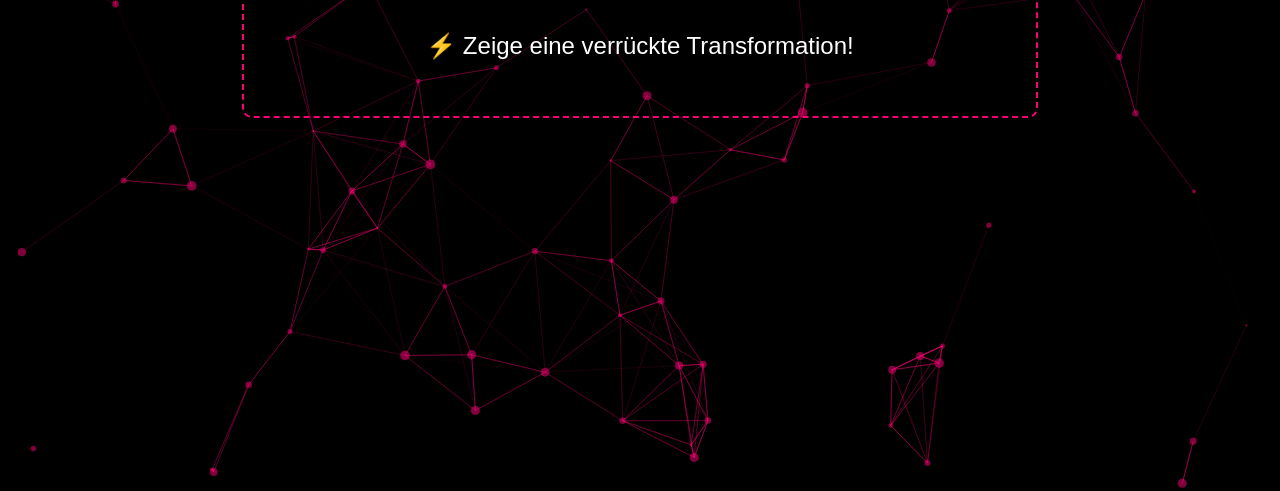
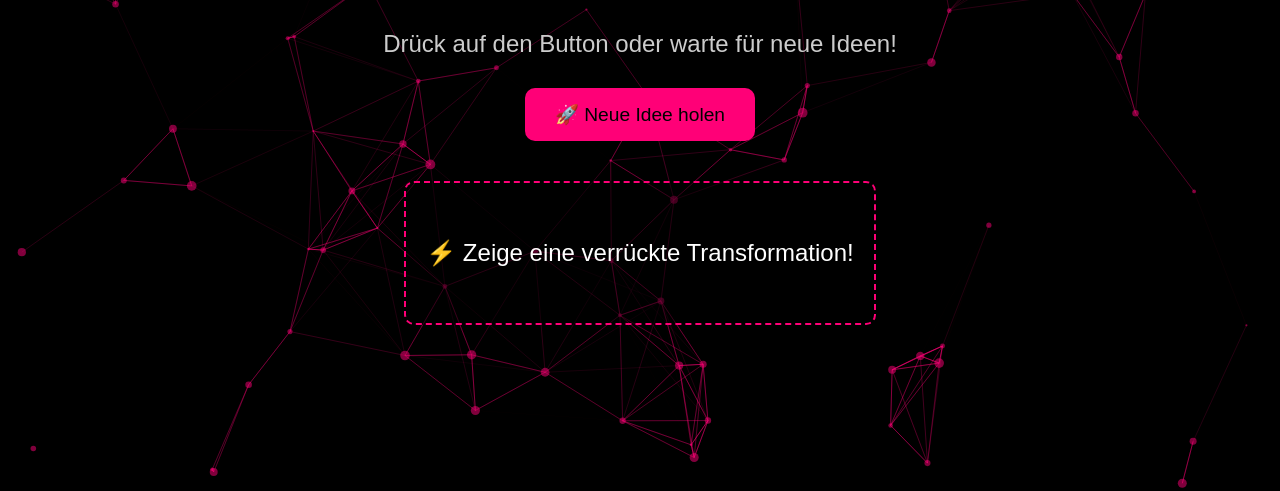
Before and after one commit to Kommonasa/tiktokideen, a plain HTML site: page index.html in a window 1280 px wide. Shown: the part 309-800 px from the top of the page. Drawn offline with nearby package versions, Linux system fonts and the light colour scheme.

Commit message:
Update style.css

```diff
--- a/style.css
+++ b/style.css
@@ -1,18 +1,30 @@
-body {
+body, html {
   margin: 0;
   padding: 0;
+  width: 100%;
+  height: 100%;
   background-color: #000;
-  color: #fff;
   font-family: 'Poppins', sans-serif;
+  overflow: hidden;
+}
+
+#tsparticles {
+  position: absolute;
+  width: 100%;
+  height: 100%;
+  z-index: 0;
+}
+
+.container {
+  position: relative;
+  z-index: 1;
   display: flex;
+  flex-direction: column;
   justify-content: center;
   align-items: center;
   height: 100vh;
+  color: #fff;
   text-align: center;
-  flex-direction: column;
-}
-
-.container {
   padding: 20px;
 }
 
@@ -52,10 +64,12 @@ body {
   border-radius: 10px;
   margin-top: 20px;
   min-height: 100px;
+  max-width: 600px;
   display: flex;
   align-items: center;
   justify-content: center;
   transition: 0.3s;
+  background: rgba(0, 0, 0, 0.5);
 }
 
 .clicked {
@@ -65,5 +79,5 @@ body {
 @keyframes clickEffect {
   0% { transform: scale(1); background-color: #ff0077; color: #000; }
   50% { transform: scale(1.1); background-color: #fff; color: #ff0077; }
-  100% { transform: scale(1); background-color: transparent; color: #fff; }
+  100% { transform: scale(1); background-color: rgba(0,0,0,0.5); color: #fff; }
 }
```
